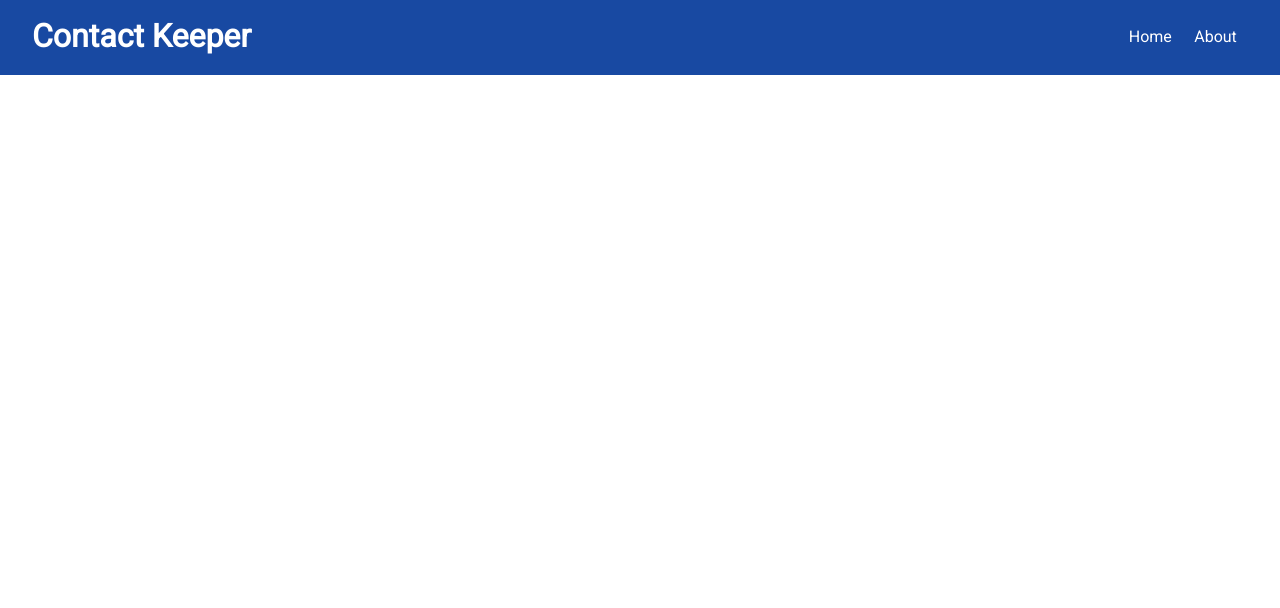
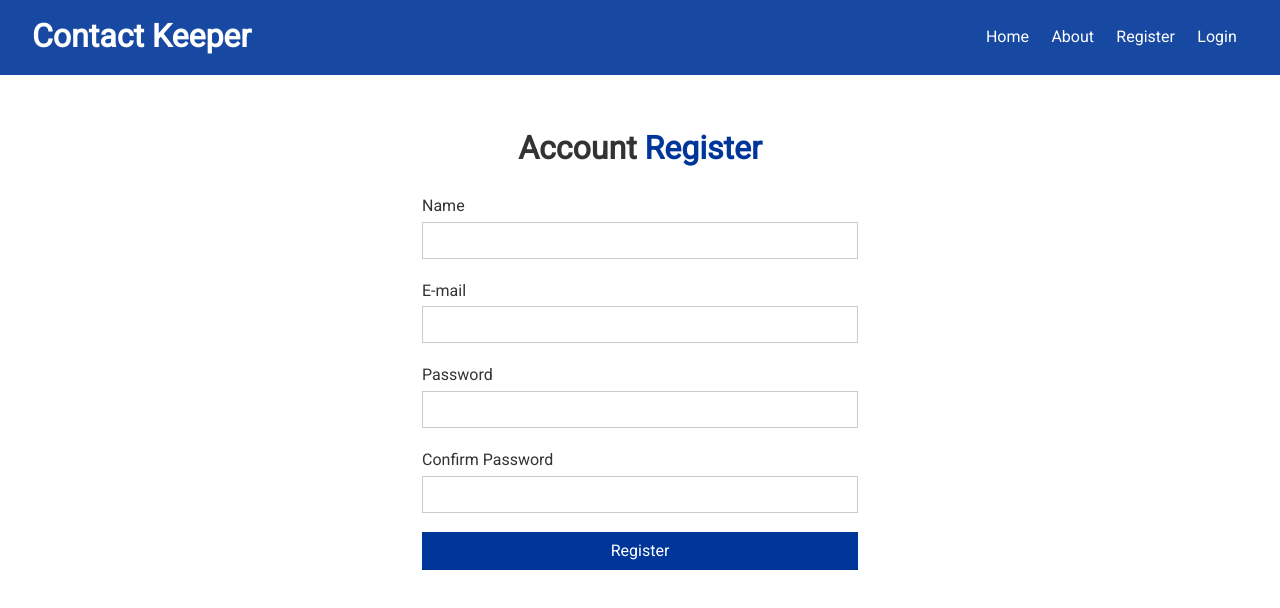
Before and after one commit to gustavomanca/contact-keeper, a React (Create React App) app in the folder client/: page /register in a window 1280 px wide. Shown: the top 608 px of the page. Built offline with nearby package versions, Linux system fonts and the light colour scheme.

Commit message:
Register & Login Forms

```diff
--- a/client/src/App.js
+++ b/client/src/App.js
@@ -3,6 +3,8 @@
 import Navbar from "./components/layout/Navbar";
 import Home from "./components/pages/Home";
 import About from "./components/pages/About";
+import Register from "./components/auth/Register";
+import Login from "./components/auth/Login";
 
 import ContactState from "./context/contact/ContactState";
 import AuthState from "./context/auth/AuthState";
@@ -19,6 +21,8 @@
               <Switch>
                 <Route exact path='/' component={Home} />
                 <Route exact path='/about' component={About} />
+                <Route exact path='/register' component={Register} />
+                <Route exact path='/login' component={Login} />
               </Switch>
             </div>
           </>
--- /dev/null
+++ b/client/src/components/auth/Login.js
@@ -0,0 +1,47 @@
+import React, { useState } from "react";
+
+const Login = () => {
+  const [user, setUser] = useState({
+    email: "",
+    password: "",
+  });
+
+  const { email, password } = user;
+
+  const onChange = (e) => setUser({ ...user, [e.target.name]: e.target.value });
+
+  const onSubmit = (e) => {
+    e.preventDefault();
+    console.log("Login submit");
+  };
+
+  return (
+    <div className='form-container'>
+      <h1>
+        Account <span className='text-primary'>Login</span>
+      </h1>
+      <form onSubmit={onSubmit}>
+        <div className='form-group'>
+          <label htmlFor='email'>E-mail</label>
+          <input type='email' name='email' value={email} onChange={onChange} />
+        </div>
+        <div className='form-group'>
+          <label htmlFor='password'>Password</label>
+          <input
+            type='password'
+            name='password'
+            value={password}
+            onChange={onChange}
+          />
+        </div>
+        <input
+          type='submit'
+          value='Login'
+          className='btn btn-primary btn-block'
+        />
+      </form>
+    </div>
+  );
+};
+
+export default Login;
--- /dev/null
+++ b/client/src/components/auth/Register.js
@@ -0,0 +1,62 @@
+import React, { useState } from "react";
+
+const Register = () => {
+  const [user, setUser] = useState({
+    name: "",
+    email: "",
+    password: "",
+    password2: "",
+  });
+
+  const { name, email, password, password2 } = user;
+
+  const onChange = (e) => setUser({ ...user, [e.target.name]: e.target.value });
+
+  const onSubmit = (e) => {
+    e.preventDefault();
+    console.log("Register submit");
+  };
+
+  return (
+    <div className='form-container'>
+      <h1>
+        Account <span className='text-primary'>Register</span>
+      </h1>
+      <form onSubmit={onSubmit}>
+        <div className='form-group'>
+          <label htmlFor='name'>Name</label>
+          <input type='text' name='name' value={name} onChange={onChange} />
+        </div>
+        <div className='form-group'>
+          <label htmlFor='email'>E-mail</label>
+          <input type='email' name='email' value={email} onChange={onChange} />
+        </div>
+        <div className='form-group'>
+          <label htmlFor='password'>Password</label>
+          <input
+            type='password'
+            name='password'
+            value={password}
+            onChange={onChange}
+          />
+        </div>
+        <div className='form-group'>
+          <label htmlFor='password2'>Confirm Password</label>
+          <input
+            type='password'
+            name='password2'
+            value={password2}
+            onChange={onChange}
+          />
+        </div>
+        <input
+          type='submit'
+          value='Register'
+          className='btn btn-primary btn-block'
+        />
+      </form>
+    </div>
+  );
+};
+
+export default Register;
--- a/client/src/components/layout/Navbar.js
+++ b/client/src/components/layout/Navbar.js
@@ -15,6 +15,12 @@
         <li>
           <Link to='/about'>About</Link>
         </li>
+        <li>
+          <Link to='/register'>Register</Link>
+        </li>
+        <li>
+          <Link to='/login'>Login</Link>
+        </li>
       </ul>
     </div>
   );
```
